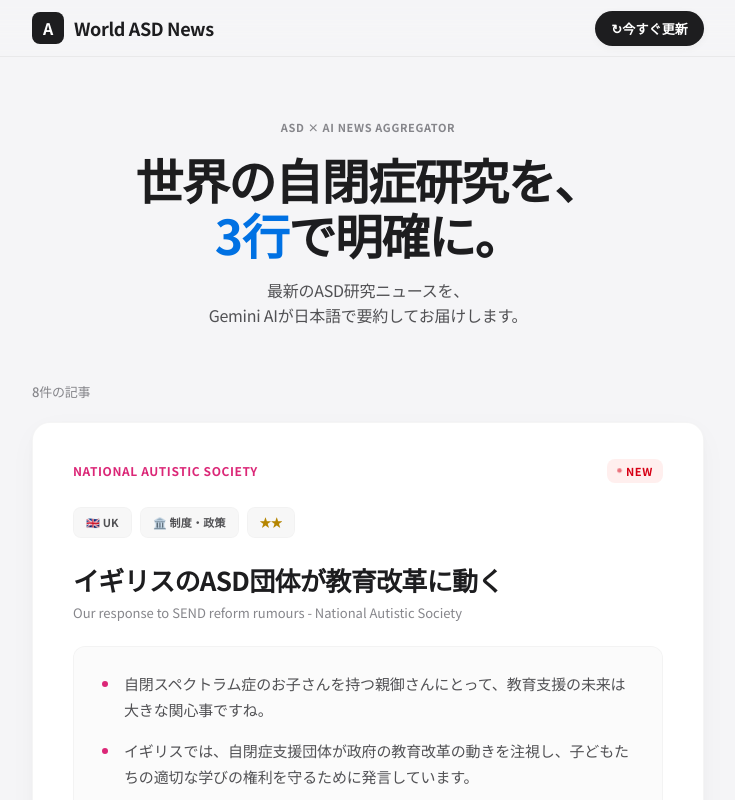
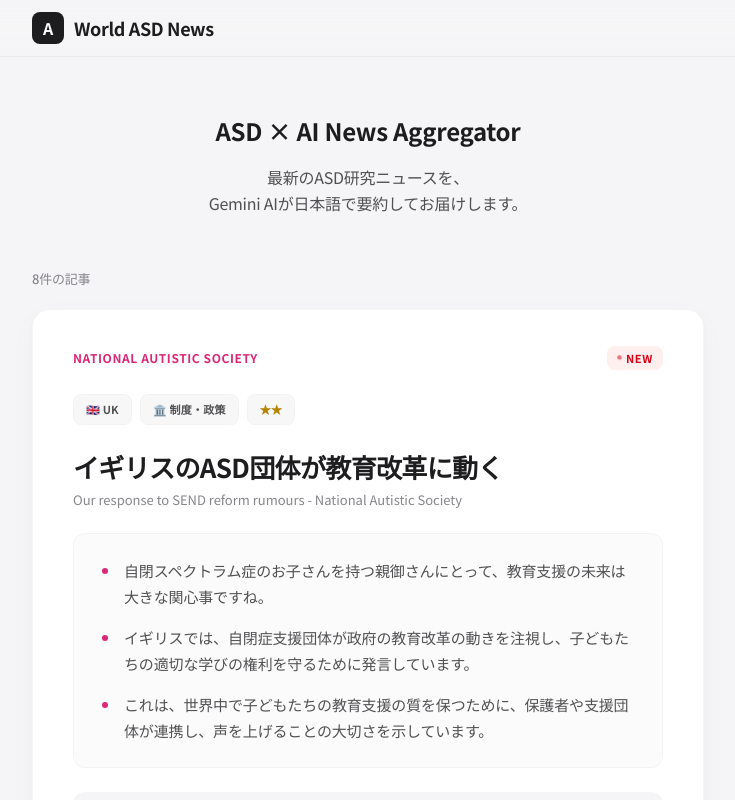
Before and after one commit to yukkuri-lab/world-asd-news, a Next.js app: page /world-asd-news/ in a window 1280 px wide. Shown: the top 800 px of the page, without its empty margins (272-1007 px from the left). Built offline with nearby package versions, Linux system fonts and the light colour scheme.

Commit message:
fix: Gemini APIキー読み込みの修正

```diff
--- a/app/page.tsx
+++ b/app/page.tsx
@@ -1,7 +1,6 @@
 import { getStoredNews } from '@/lib/storage';
 import NewsCard from '@/components/NewsCard';
 import { NewsItem } from '@/components/types';
-import UpdateButton from '@/components/UpdateButton';
 
 export const revalidate = 3600;
 
@@ -47,9 +46,6 @@ export default async function Home() {
               World ASD News
             </span>
           </div>
-
-          {/* 更新ボタン */}
-          <UpdateButton />
         </div>
       </header>
 
@@ -61,27 +57,15 @@ export default async function Home() {
           {/* ラベル */}
           <span style={{
             display: 'inline-block',
-            fontSize: 11, fontWeight: 600,
-            letterSpacing: '0.06em',
-            textTransform: 'uppercase',
-            color: '#86868B', // Muted Apple gray
+            fontSize: 24, fontWeight: 700,
+            letterSpacing: '-0.01em',
+            color: '#1D1D1F',
             marginBottom: 16,
           }}>
             ASD × AI News Aggregator
           </span>
 
-          {/* キャッチコピー（SF Pro Display Like） */}
-          <h2 style={{
-            margin: '0 0 16px',
-            fontSize: 'clamp(32px, 6vw, 48px)',
-            fontWeight: 800,
-            lineHeight: 1.15,
-            letterSpacing: '-0.03em',
-            color: '#1D1D1F',
-          }}>
-            世界の自閉症研究を、<br />
-            <span style={{ color: '#0071E3' }}>3行</span>で明確に。
-          </h2>
+
 
           {/* サブコピー */}
           <p style={{
@@ -121,7 +105,7 @@ export default async function Home() {
               まだ記事がありません
             </p>
             <p style={{ fontSize: 14, color: '#86868B' }}>
-              右上の「今すぐ更新」ボタンを押してください
+              自動更新されるまでしばらくお待ちください
             </p>
           </div>
         ) : (
--- a/lib/gemini.ts
+++ b/lib/gemini.ts
@@ -1,7 +1,4 @@
 import { GoogleGenerativeAI, HarmCategory, HarmBlockThreshold } from '@google/generative-ai';
-
-// Gemini クライアント初期化
-const genAI = new GoogleGenerativeAI(process.env.GEMINI_API_KEY || '');
 
 // Geminiのレスポンスを構造化して返す型
 export interface GeminiAnalysis {
@@ -35,6 +32,8 @@ export async function summarizeNews(
         console.warn('GEMINI_API_KEY is not set. Using fallback data.');
         return fallback;
     }
+
+    const genAI = new GoogleGenerativeAI(process.env.GEMINI_API_KEY);
 
     // gemini-2.5-flash（医療系・科学系のニュースが誤ってブロックされないようセーフティを下げる）
     const model = genAI.getGenerativeModel({
```
